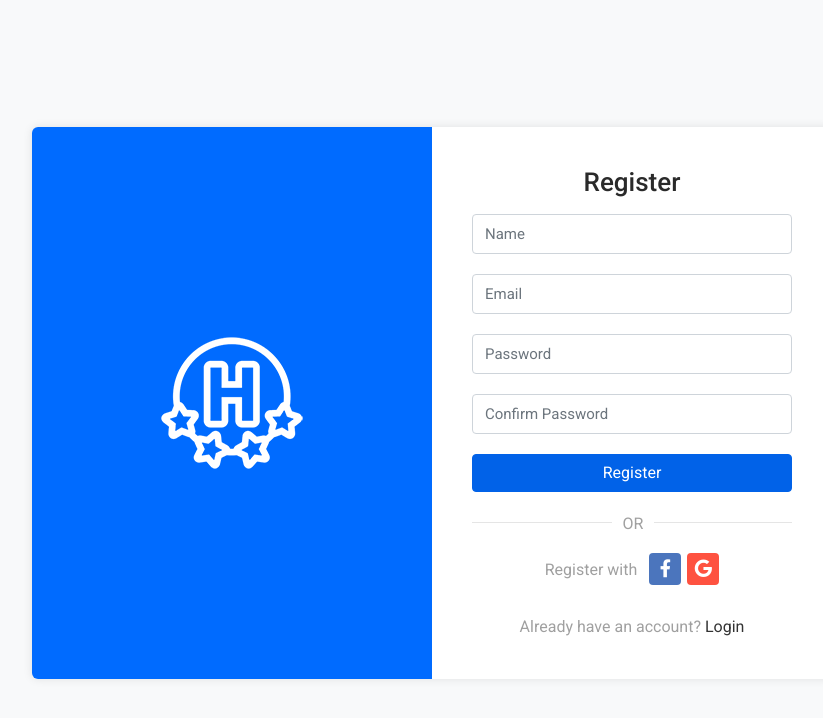
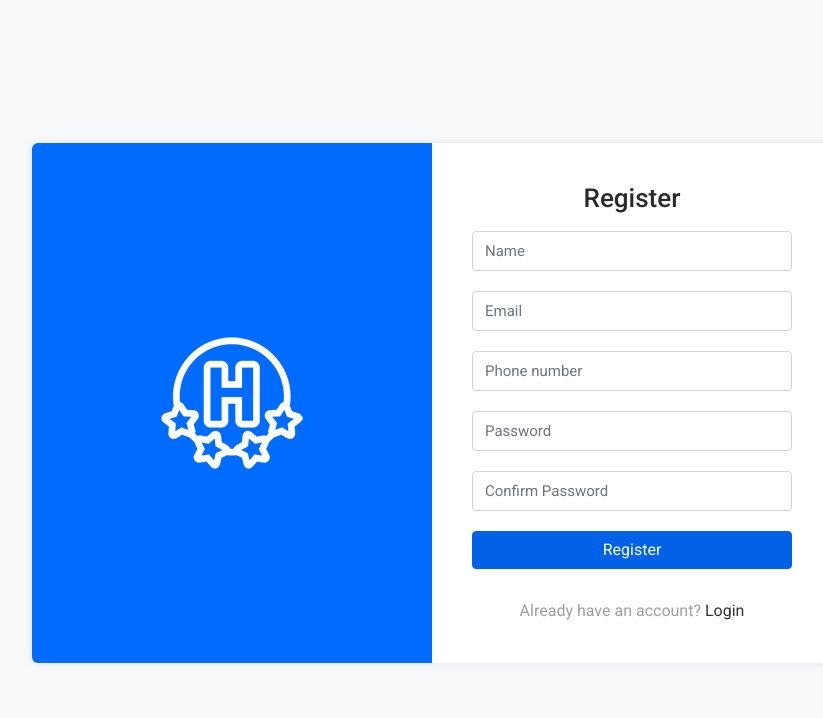
Before and after one commit to garcia-cyber/hotelApp, a Flask app: template templates/register.html in a window 1280 px wide. Shown: the top 718 px of the page, without its empty margins (208-1031 px from the left). Run offline with Flask 3, Linux system fonts and the light colour scheme; the template is opened without the code that fills it, so the values that code supplies are empty; some libraries are stand-ins or nearby versions.

Commit message:
ajout de la page register.html

```diff
--- a/templates/register.html
+++ b/templates/register.html
@@ -7,20 +7,20 @@
 	<title>Hotel Dashboard Template</title>
 
 	<!-- Favicon -->
-	<link rel="shortcut icon" type="image/x-icon" href="assets/img/favicon.png">
+	<link rel="shortcut icon" type="image/x-icon" href="{{url_for('static', filename='assets/img/favicon.png')}}">
 
 	<!-- Bootstrap CSS -->
-	<link rel="stylesheet" href="assets/css/bootstrap.min.css">
+	<link rel="stylesheet" href="{{url_for('static', filename='assets/css/bootstrap.min.css')}}">
 
 	<!-- Fontawesome CSS -->
-    <link rel="stylesheet" href="assets/plugins/fontawesome/css/all.min.css">
-	<link rel="stylesheet" href="assets/plugins/fontawesome/css/fontawesome.min.css">
+    <link rel="stylesheet" href="{{url_for('static', filename='assets/plugins/fontawesome/css/all.min.css')}}">
+	<link rel="stylesheet" href="{{url_for('static', filename='assets/plugins/fontawesome/css/fontawesome.min.css')}}">
 
 	<!-- Feathericon CSS -->
-	<link rel="stylesheet" href="assets/css/feathericon.min.css">
+	<link rel="stylesheet" href="{{url_for('static', filename='assets/css/feathericon.min.css')}}">
 
 	<!-- Main CSS -->
-	<link rel="stylesheet" href="assets/css/style.css">
+	<link rel="stylesheet" href="{{url_for('static', filename='assets/css/style.css')}}">
 </head>
 
 <body>
@@ -38,18 +38,23 @@
 							<h1 class="mb-3">Register</h1>
 
 							<!-- Form -->
-							<form action="login.html">
+							<form action="/register">
 								<div class="form-group">
-									<input class="form-control" type="text" placeholder="Name">
+									<input class="form-control" name="name" type="text" placeholder="Name">
 								</div>
 								<div class="form-group">
-									<input class="form-control" type="text" placeholder="Email">
+									<input class="form-control" name="email" type="text" placeholder="Email">
 								</div>
 								<div class="form-group">
-									<input class="form-control" type="text" placeholder="Password">
+									<input class="form-control" name="phone" type="number" placeholder="Phone number">
 								</div>
+
 								<div class="form-group">
-									<input class="form-control" type="text" placeholder="Confirm Password">
+									<input class="form-control" name="pwd" type="text" placeholder="Password">
+								</div>
+
+								<div class="form-group">
+									<input class="form-control" name="pwd2" type="text" placeholder="Confirm Password">
 								</div>
 								<div class="form-group mb-0">
 									<button class="btn btn-primary btn-block" type="submit">Register</button>
@@ -57,20 +62,20 @@
 							</form>
 							<!-- /Form -->
 
-							<div class="login-or">
+							<!-- <div class="login-or">
 								<span class="or-line"></span>
 								<span class="span-or">or</span>
-							</div>
+							</div> -->
 
 							<!-- Social Login -->
-							<div class="social-login">
+							<!-- <div class="social-login">
 								<span>Register with</span>
 								<a href="#" class="facebook"><i class="fab fa-facebook-f"></i></a><a href="#"
 									class="google"><i class="fab fa-google"></i></a>
-							</div>
+							</div> -->
 							<!-- /Social Login -->
 
-							<div class="text-center dont-have">Already have an account? <a href="login.html">Login</a>
+							<div class="text-center dont-have">Already have an account? <a href="/">Login</a>
 							</div>
 						</div>
 					</div>
@@ -80,15 +85,15 @@
 	</div>
 	<!-- /Main Wrapper -->
 	<!-- jQuery -->
-	<script src="assets/js/jquery-3.6.0.min.js"></script>
+	<script src="{{url_for('static', filename='assets/js/jquery-3.6.0.min.js')}}"></script>
 
 	<!-- Bootstrap Core JS -->
-	<script src="assets/js/bootstrap.bundle.min.js"></script>
+	<script src="{{url_for('static', filename='assets/js/bootstrap.bundle.min.js')}}"></script>
 
 	<!-- Slimscroll JS -->
-	<script src="assets/plugins/slimscroll/jquery.slimscroll.min.js"></script>
+	<script src="{{url_for('static', filename='assets/plugins/slimscroll/jquery.slimscroll.min.js')}}"></script>
 	<!-- Custom JS -->
-	<script src="assets/js/script.js"></script>
+	<script src="{{url_for('static', filename='assets/js/script.js')}}"></script>
 
 </body>
 
```
